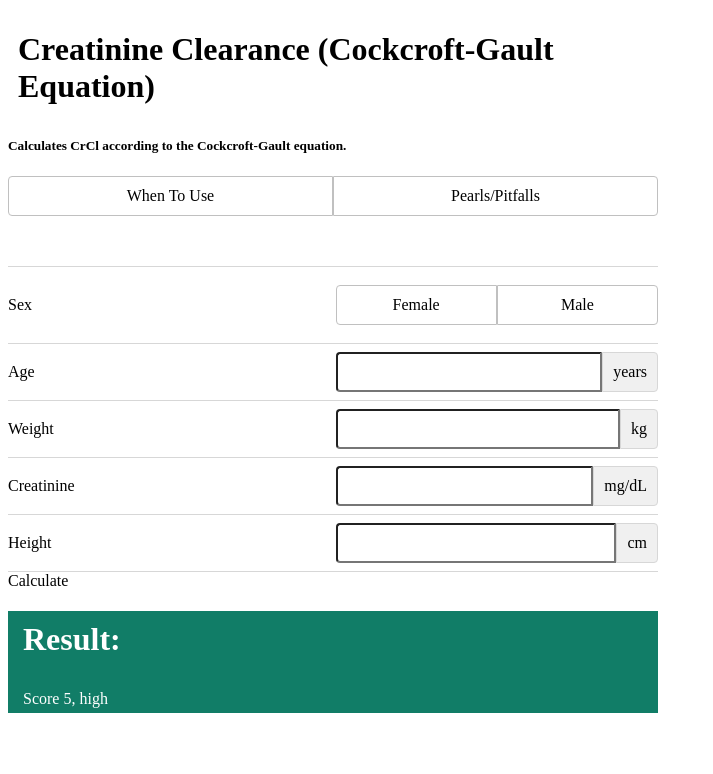
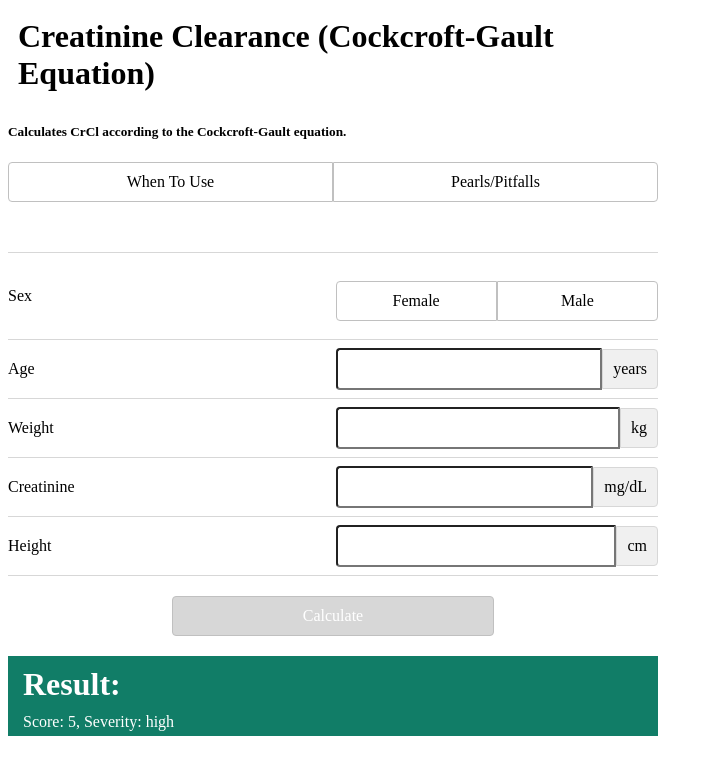
Before and after one commit to liirene1/medical-calculator, a React (Create React App) app: page / in a window 1280 px wide. Shown: the top 774 px of the page, without its empty margins (0-713 px from the left). Built offline with nearby package versions, Linux system fonts and the light colour scheme.

Commit message:
Calculate button

```diff
--- /dev/null
+++ b/src/components/ButtonTab/index.css
@@ -0,0 +1,22 @@
+.btn {
+  border: 1px solid silver;
+  flex: 1 1 50%;
+  text-align: center;
+  padding: 10px;
+}
+
+.btn:first-of-type {
+  border-top-left-radius: 4px;
+  border-bottom-left-radius: 4px;
+}
+
+.btn:last-of-type {
+  border-top-right-radius: 4px;
+  border-bottom-right-radius: 4px;
+}
+
+.btn.selected {
+  background-color: #1bb193;
+  font-weight: 600;
+  color: #fff;
+}
--- a/src/components/ButtonTab/index.js
+++ b/src/components/ButtonTab/index.js
@@ -1,4 +1,5 @@
 import React from "react";
+import './index.css';
 
 const ButtonTab = ({ isSelected, handleClick, label }) => (
   <div
--- a/src/components/ExtraInfo/index.css
+++ b/src/components/ExtraInfo/index.css
@@ -8,29 +8,6 @@
   margin-top: 10px;
   margin-bottom: 10px;
   width: 100%;
-}
-
-.btn {
-  border: 1px solid silver;
-  flex: 1 1 50%;
-  text-align: center;
-  padding: 10px;
-}
-
-.btn:first-of-type {
-  border-top-left-radius: 4px;
-  border-bottom-left-radius: 4px;
-}
-
-.btn:last-of-type {
-  border-top-right-radius: 4px;
-  border-bottom-right-radius: 4px;
-}
-
-.btn.selected {
-  background-color: #1bb193;
-  font-weight: 600;
-  color: #fff;
 }
 
 .content {
--- a/src/components/PatientStats/index.css
+++ b/src/components/PatientStats/index.css
@@ -27,6 +27,9 @@ input {
   flex: 1 1 auto;
   border-radius: 4px 0 0 4px;
   width: 100%;
+  font-size: 16px;
+  color: #595959;
+  padding: 10px;
 }
 
 input::-webkit-outer-spin-button,
@@ -43,3 +46,25 @@ input::-webkit-inner-spin-button {
   align-self: center;
   padding: 10px;
 }
+
+.btn-row {
+  margin-top: 20px;
+  text-align: center;
+}
+
+.calculate-btn {
+  width: 300px;
+  text-align: center;
+  border: 1px solid silver;
+  border-radius: 4px;
+  background-color: #117d67;
+  color: #fff;
+  padding: 10px;
+  margin: auto;
+  cursor: pointer;
+}
+
+.disabled {
+  background-color: #d7d7d7;
+  cursor: default;
+}
--- a/src/components/PatientStats/index.js
+++ b/src/components/PatientStats/index.js
@@ -1,30 +1,51 @@
 import React, { Component } from "react";
 import { connect } from "react-redux";
 import ButtonTab from "../ButtonTab";
+import { calculate, determineSeverity } from "../../utils/calculate";
 import './index.css';
 
 export class PatientStats extends Component {
   constructor(props) {
     super(props);
     this.state = {
-      sexSelected: null,
-      age: null,
-      weight: null,
-      height: null,
-      creatinine: null
+      sexSelected: undefined,
+      age: undefined,
+      weight: undefined,
+      height: undefined,
+      creatinine: undefined
     };
     this.handleClick = this.handleClick.bind(this);
+    this.handleInputChange = this.handleInputChange.bind(this);
+    this.handleCalculation = this.handleCalculation.bind(this);
   }
+
+  //componentWillMount(){ //grab patient info from API }
 
   handleClick(tab) {
     this.setState({ sexSelected: tab });
   }
 
-  //componentWillMount(){ //grab patient info from API }
+  handleInputChange(field, newValue) {
+    // console.log("handleInputChange", field, newValue);
+    // const validNumber = new RegExp(/^\d*\.?\d*$/);
+    // console.log(newValue, validNumber.test(newValue));
+    // if (field === "sexSelected" || (field !== "sexSelected" && validNumber.test(newValue))) {
+      this.setState({ [field]: newValue });
+    // }
+  }
+
+  handleCalculation() {
+    const { sexSelected, age, weight, height, creatinine } = this.state;
+    const score = calculate(sexSelected, age, weight, height, creatinine);
+    const severity = determineSeverity(score);
+    console.log(severity);
+    //dispatch (score, severity) to state
+  }
 
   render() {
     // const { extraInfo } = this.props;
-    const { sexSelected } = this.state;
+    const { sexSelected, age, weight, height, creatinine } = this.state;
+    const isDisabled = !sexSelected || !age || !weight || !creatinine || !height;
     return (
       <div className="patient-stats">
         <div className="input-row">
@@ -49,7 +70,11 @@ export class PatientStats extends Component {
           <div className="label"> Age </div>
           <div className="input-wrapper">
             <div className="input-group">
-              <input type="number"/>
+              <input
+                type="number"
+                value={age}
+                onChange={e => this.handleInputChange("age", e.target.value)}
+              />
               <div className="units"> years </div>
             </div>
           </div>
@@ -59,7 +84,11 @@ export class PatientStats extends Component {
           <div className="label"> Weight </div>
           <div className="input-wrapper">
             <div className="input-group">
-              <input type="number"/>
+              <input
+                type="number"
+                value={weight}
+                onChange={e => this.handleInputChange("weight", e.target.value)}
+              />
               <div className="units"> kg </div>
             </div>
           </div>
@@ -69,7 +98,11 @@ export class PatientStats extends Component {
           <div className="label"> Creatinine </div>
           <div className="input-wrapper">
             <div className="input-group">
-              <input type="number"/>
+              <input
+                type="number"
+                value={creatinine}
+                onChange={e => this.handleInputChange("creatinine", e.target.value)}
+              />
               <div className="units"> mg/dL </div>
             </div>
           </div>
@@ -79,19 +112,30 @@ export class PatientStats extends Component {
           <div className="label"> Height </div>
           <div className="input-wrapper">
             <div className="input-group">
-              <input type="number"/>
+              <input
+                type="number"
+                value={height}
+                onChange={e => this.handleInputChange("height", e.target.value)}
+              />
               <div className="units"> cm </div>
             </div>
           </div>
         </div>
 
-        <div className="calculate-btn">Calculate</div>
+        <div className="btn-row">
+          <div
+            className={`calculate-btn ${isDisabled ? 'disabled' : ''}`}
+            onClick={() => this.handleCalculation()}
+          >
+            Calculate
+          </div>
+        </div>
       </div>
     );
   }
 }
 
-// const mapStateToProps = (state) => ({ extraInfo: state.extraInfo });
+//const mapStateToProps = (state) => ({ extraInfo: state.extraInfo });
 //const mapDispatchToProps
 
 export default connect(
--- a/src/components/Results/index.css
+++ b/src/components/Results/index.css
@@ -9,6 +9,7 @@
 
 h1 {
   padding: 10px;
+  margin: 0;
 }
 
 p {
--- a/src/components/Results/index.js
+++ b/src/components/Results/index.js
@@ -9,7 +9,7 @@ const Results = ({ result }) => {
   return (
     <div className="results">
       <h1>Result:</h1>
-      <p>Score { score }, { severity }</p>
+      <p>Score: { score }, Severity: { severity }</p>
     </div>
   );
 }
```
